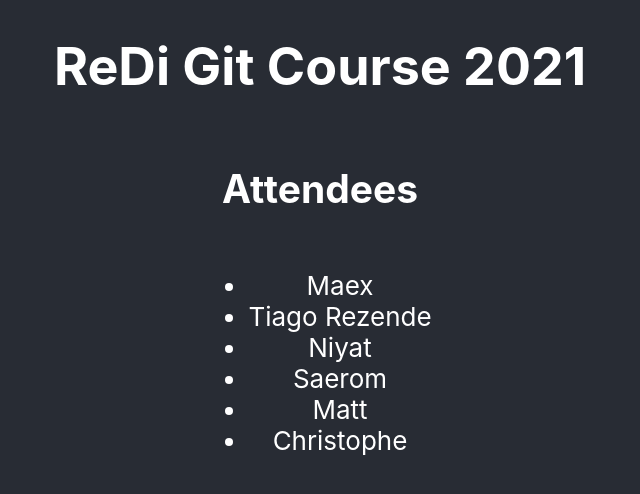
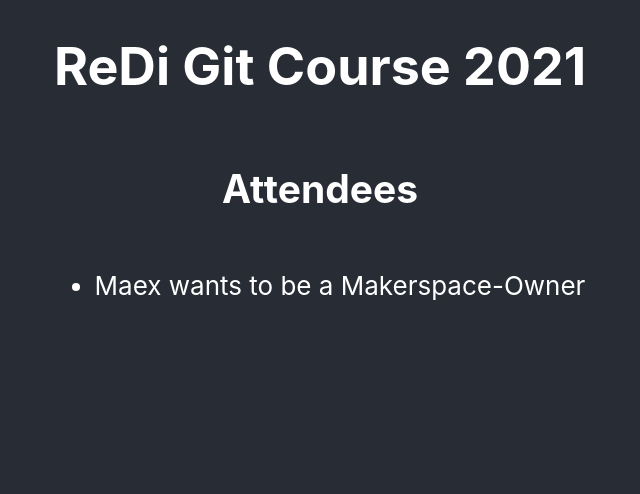
Before and after one commit to maexrakete/redi-git-course-2021, a React (Create React App) app: page / in a window 1280 px wide. Shown: the top 494 px of the page, without its empty margins (320-960 px from the left). Built offline with nearby package versions, Linux system fonts and the light colour scheme.

Commit message:
refactor App.tsx to also include dreamjobs

```diff
--- a/src/App.tsx
+++ b/src/App.tsx
@@ -2,12 +2,15 @@
 import './App.css';
 
 const attendees = [
-  "Maex",
-  "Tiago Rezende",
-  "Niyat",
-  "Saerom",
-  "Matt",
-  "Christophe"
+  {
+    name: "Maex",
+    dreamjob: "Makerspace-Owner"
+  },
+ // "Tiago Rezende",
+ // "Niyat",
+ // "Saerom",
+ // "Matt",
+ // "Christophe"
 ]
 
 function App() {
@@ -17,7 +20,7 @@
         <h1>ReDi Git Course 2021</h1>
         <h2>Attendees</h2>
         <ul>
-          {attendees.map( name => <li>{name}</li>)}
+          {attendees.map( ({name, dreamjob}) => <li>{name} wants to be a {dreamjob}</li>)}
         </ul>
       </header>
     </div>
```
